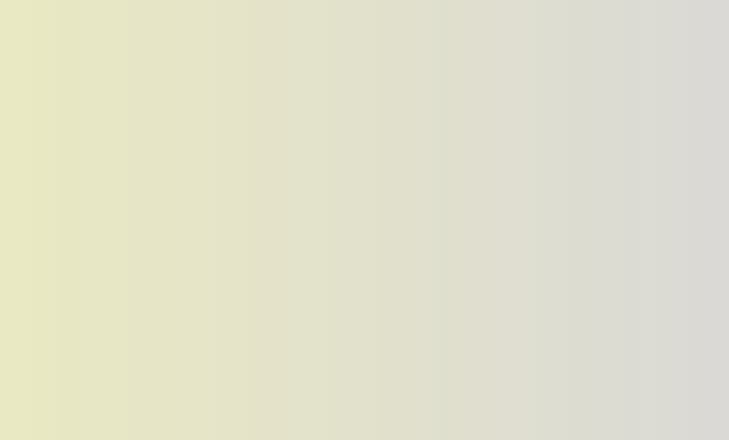
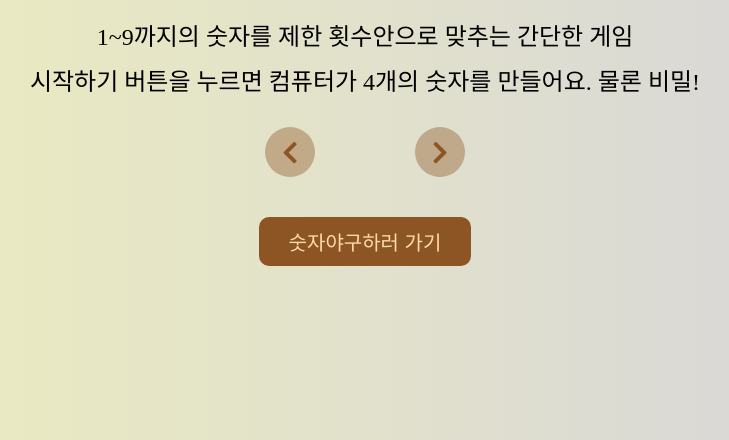
Before and after one commit to nlom0218/Bulls-and-Cows, a plain HTML site: page rule.html in a window 1280 px wide. Shown: the part 360-800 px from the top of the page, without its empty margins (275-1004 px from the left). Drawn offline with Linux system fonts and the light colour scheme.

Commit message:
making rule page
making rule page
html, css, js

```diff
--- a/css/rule.css
+++ b/css/rule.css
@@ -16,3 +16,55 @@ body h1 {
   color: #ffdbac;
   border-radius: 10px;
 }
+
+.rule {
+  margin: 30px 0px;
+  display: flex;
+  flex-direction: column;
+  align-items: center;
+}
+
+.rule .rule-discription {
+  display: flex;
+  flex-direction: column;
+  align-items: center;
+  width: 800px;
+}
+
+.rule .rule-title {
+  font-size: 40px;
+  font-weight: 700;
+  margin-bottom: 30px;
+}
+
+.rule .rule-contents {
+  font-size: 24px;
+  font-weight: 500;
+  margin-bottom: 10px;
+}
+
+.rule .rule-example {
+  font-size: 24px;
+  font-weight: 500;
+}
+
+.rule .rule-btn {
+  margin: 30px 0px 10px 0px;
+  width: 300px;
+  display: flex;
+  justify-content: space-around;
+}
+
+.rule-leftBtn,
+.rule-rightBtn {
+  cursor: pointer;
+  width: 50px;
+  height: 50px;
+  border-radius: 25px;
+  background-color: #8d552465;
+  color: #8d5524;
+  display: flex;
+  justify-content: center;
+  align-items: center;
+  font-size: 25px;
+}
--- /dev/null
+++ b/js/rule.js
@@ -0,0 +1,104 @@
+const gameRule = [
+  {
+    title: "🕵️‍♂️ 네자리의 숫자를 맞춰라",
+    content: "1~9까지의 숫자를 제한 횟수안으로 맞추는 간단한 게임",
+    example:
+      "시작하기 버튼을 누르면 컴퓨터가 4개의 숫자를 만들어요. 물론 비밀!",
+  },
+  {
+    title: "🧛‍♀️ 중복된 숫자는 없다!",
+    content: "컴퓨터가 만든 4개의 숫자는 모두 다른 숫자",
+    example: "예를들어 1123, 1575, 9329처럼 중복된 숫자는 없다.",
+  },
+  {
+    title: "🤷‍♀️ 스트라이크란?",
+    content: "컴퓨터가 만든 숫자와 우리가 적은 숫자의 자리가 똑같다!",
+    example: "컴퓨터가 만든 숫자: 1234, 우리가 적은 숫자: 1268 → 2스트라이크",
+  },
+  {
+    title: "🧙‍♂️ 볼이란?",
+    content: "컴퓨터가 만든 숫자를 적었는데 자리는 다르다!",
+    example: "컴퓨터가 만든 숫자: 3491, 우리가 적은 숫자: 9835 → 2볼",
+  },
+  {
+    title: "🤶 몇가지 예시를 볼까요?",
+    content: "컴퓨터가 만든 숫자는 2965입니다.",
+    example: "우리가 적은 숫자가 5923이면 1스트라이크(9), 2볼(5, 2)입니다.",
+  },
+  {
+    title: "👶 예시 하나 더!",
+    content: "컴퓨터가 만든 숫자는 9374입니다.",
+    example: "우리가 적은 숫자는 1239이면 2볼(3, 9)입니다.",
+  },
+  {
+    title: "🙋‍♀️ 이번엔 여러분들이 맞춰볼까요?",
+    content: "컴퓨터가 만든 숫자는 7263입니다.",
+    example: "우리가 적은 숫자가 7681이면 결과는 무엇일까요?",
+  },
+  {
+    title: "👧 바로바로바로~",
+    content: "1스트라이크(7) 1볼입니다(6)!",
+    example: "7은 자리까지 똑같죠? 그리고 6은 있지만 자리는 다르기 때문이죠!",
+  },
+  {
+    title: "🤦‍♂️ 게임에서 승리하려면?",
+    content: "컴퓨터가 만든 숫자를 자리까지 모두 맞추면 홈런!",
+    example: "4스트라이크(자리까지 모두 맞춘 상태)이면 승리입니다!",
+  },
+  {
+    title: "👩‍💻 이제 숫자야구 할 준비가 되었나요?",
+    content: "먼저, 자신이 원하는 제한 횟수를 정하세요!",
+    example: "그리고 포기하지 말고 끝까지 도전해보세요!",
+  },
+];
+
+const $ruleTitle = document.querySelector("#js-ruleTitle");
+const $ruleContents = document.querySelector("#js-ruleContents");
+const $ruleExample = document.querySelector("#js-ruleExample");
+const $ruleBtn = document.querySelector("#js-ruleBtn");
+
+let page = 0;
+
+paintRule = () => {
+  $ruleTitle.innerText = gameRule[page].title;
+  $ruleContents.innerText = gameRule[page].content;
+  $ruleExample.innerText = gameRule[page].example;
+};
+
+clickLeftBtn = () => {
+  if (page === 0) {
+    alert("첫번째 페이지 입니다.");
+  } else {
+    page -= 1;
+    paintRule();
+  }
+};
+
+clickRightBtn = () => {
+  page += 1;
+  if (page === gameRule.length) {
+    alert("마지막 페이지 입니다");
+    page = gameRule.length - 1;
+  } else {
+    paintRule();
+  }
+};
+
+handleClickRlueBtn = (e) => {
+  const direction = e.target.dataset.btn;
+  console.log(direction);
+  if (direction === "left") {
+    clickLeftBtn();
+  } else if (direction === "right") {
+    clickRightBtn();
+  } else {
+    return;
+  }
+};
+
+function init() {
+  paintRule();
+  $ruleBtn.addEventListener("click", handleClickRlueBtn);
+}
+
+init();
--- a/rule.html
+++ b/rule.html
@@ -2,6 +2,7 @@
 <html lang="en">
 <head>
     <meta charset="UTF-8">
+    <link rel="stylesheet" href="https://use.fontawesome.com/releases/v5.15.1/css/all.css" integrity="sha384-vp86vTRFVJgpjF9jiIGPEEqYqlDwgyBgEF109VFjmqGmIY/Y4HV4d3Gp2irVfcrp" crossorigin="anonymous">
     <meta name="viewport" content="width=device-width, initial-scale=1.0">
     <link rel="stylesheet" href="./css/index.css">
     <title>숫자야구 규칙</title>
@@ -11,7 +12,16 @@
     <div class="rule">
         <div id="js-ruleDiscription" class="rule-discription">
             <div id="js-ruleTitle" class="rule-title"></div>
-            <div id="js-rulecontents" class="rule-contents"></div>
+            <div id="js-ruleContents" class="rule-contents"></div>
+            <div id="js-ruleExample" class="rule-example"></div>
+        </div>
+        <div id="js-ruleBtn" class="rule-btn">
+            <div id="js-ruleLeftBtn" class="rule-leftBtn" data-btn="left">
+                <i class="fas fa-chevron-left" data-btn="left"></i>
+            </div>
+            <div id="js-ruleRightBtn" class="rule-rightBtn" data-btn="right">
+                <i class="fas fa-chevron-right" data-btn="right"></i>
+            </div>
         </div>
     </div>
     <a href="./index.html" class="back-index" id="js-ruleDiscription">
@@ -19,5 +29,6 @@
             숫자야구하러 가기
         </button>
     </a >
+    <script src="./js/rule.js"></script>
 </body>
 </html>
```
Also changed, not shown: index.html (+1 -1 lines), js/index.js (renamed from index.js).
